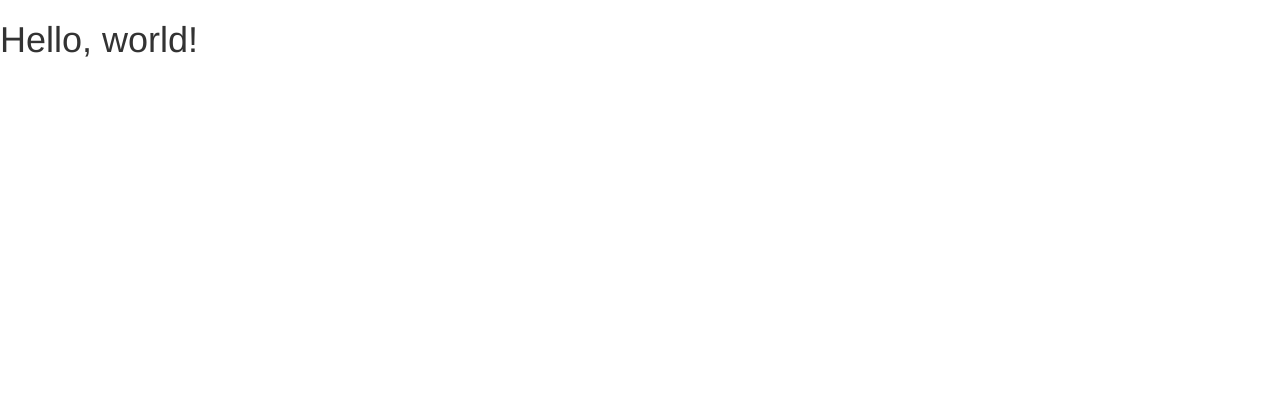
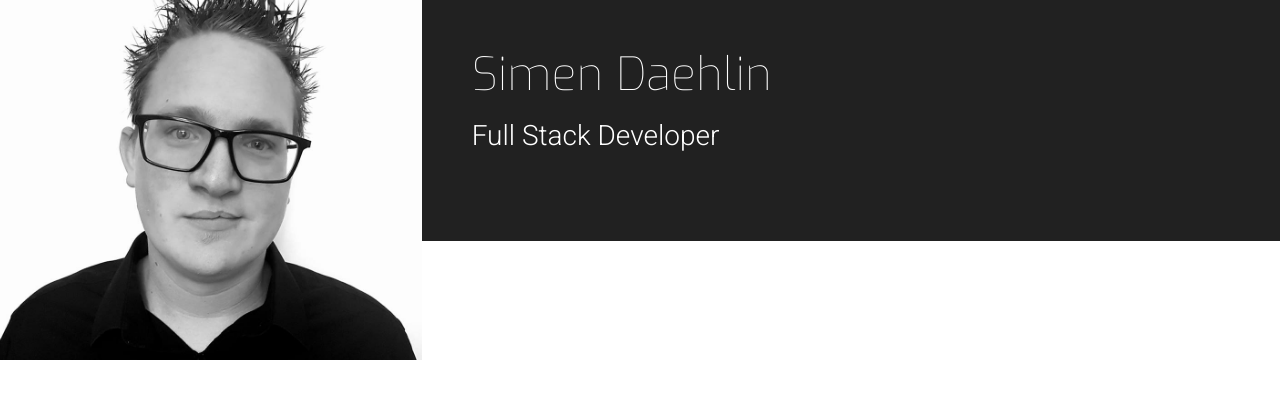
Before and after one commit to Eventyret/resume-html, a plain HTML site: page index.html in a window 1280 px wide. Drawn offline with Linux system fonts and the light colour scheme.

Commit message:
Started styling

```diff
--- a/assets/css/style.css
+++ b/assets/css/style.css
@@ -0,0 +1,43 @@
+@import url('https://fonts.googleapis.com/css?family=Roboto:100,300,400,500,800|Exo:100,300,400,500,800');
+
+/*--------------------------------- Colors --------------------------------- */
+
+.bg-color-name-title{
+	background-color: #212121;
+}
+
+/*--------------------------------- Heading --------------------------------- */
+header {
+	margin: 0;
+}
+
+.heading {
+	margin-left: 50px;
+}
+
+.logo {
+	background: url("../img/profile.jpg");
+	background-position: center;
+	background-repeat: no-repeat;
+	background-size: cover;
+	min-height: 360px;
+	transition: all .5 ease-out;
+	-moz-transition: all .5 ease-out;
+	-webkit-transition: all .5 ease-out;
+}
+
+.name {
+	font-family: "Exo", sans-serif;
+	font-weight: 100;
+	font-size: 46px;
+	margin-top: 50px;
+	color: #fff;
+}
+.title {
+	font-family: "Roboto", sans-serif;
+	font-weight: 300;
+	font-size: 28px;
+	margin-top: 20px;
+	margin-bottom: 90px;
+	color: #fff;
+}
--- a/index.html
+++ b/index.html
@@ -1,5 +1,6 @@
 <!DOCTYPE html>
 <html lang="en">
+
 <head>
 	<meta charset="utf-8">
 	<meta http-equiv="X-UA-Compatible" content="IE=edge">
@@ -7,14 +8,34 @@
 	<title>Bootstrap 101 Template</title>
 	<link href="assets/css/bootstrap.min.css" rel="stylesheet">
 	<link href="assets/css/font-awesome.min.css" rel="stylesheet">
-
 	<link rel="stylesheet" href="assets/css/style.css">
 </head>
+
 <body>
-    <h1>Hello, world!</h1>
+	<header>
+		<div class="row">
+			<a href="">
+				<div class="col-md-4 logo"></div>
+			</a>
+			<div class="col-md-8">
+				<div class="row bg-color-name-title">
+					<div class="heading">
+						<h1 class="name">Simen Daehlin</h1>
+						<h2 class="title">Full Stack Developer</h2>
+					</div>
+				</div>
+			</div>
+		</div>
+	</header>
+	<section>
 
+	</section>
+	<footer>
+
+	</footer>
 	<script src="assets/js/jquery.min.js"></script>
 	<script src="assets/js/bootstrap.min.js"></script>
 	<script src="assets/js/main.js"></script>
 </body>
+
 </html>
```
Also changed, not shown: assets/img/profile.jpg (added). Lines whose indentation alone changed are shown as unchanged.
